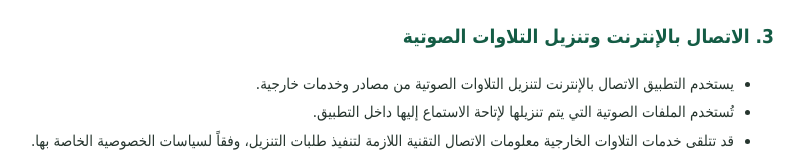
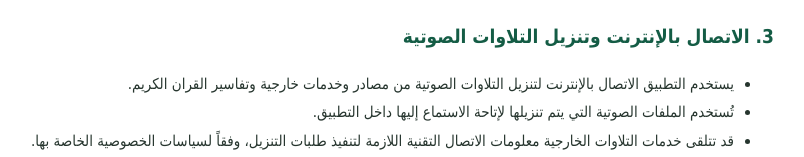
Before and after one commit to alhdad034-PH/quran-privacy-policy, a plain HTML site: page index.html in a window 1280 px wide. Shown: the part 573-730 px from the top of the page, without its empty margins (244-1048 px from the left). Drawn offline with Linux system fonts and the light colour scheme.

Commit message:
Update index.html

```diff
--- a/index.html
+++ b/index.html
@@ -76,10 +76,10 @@
   <h2>3. الاتصال بالإنترنت وتنزيل التلاوات الصوتية</h2>
   <ul>
     <li>يستخدم التطبيق الاتصال بالإنترنت لتنزيل التلاوات الصوتية
-    من مصادر وخدمات خارجية.</li>
+    من مصادر وخدمات خارجية وتفاسير القران الكريم.</li>
     <li>تُستخدم الملفات الصوتية التي يتم تنزيلها لإتاحة الاستماع
     إليها داخل التطبيق.</li>
-    <li>قد تتلقى خدمات التلاوات الخارجية معلومات الاتصال التقنية
+    <li> قد تتلقى خدمات التلاوات الخارجية معلومات الاتصال التقنية
     اللازمة لتنفيذ طلبات التنزيل، وفقاً لسياسات الخصوصية الخاصة بها.</li>
     <li>لا يرسل التطبيق عمداً بيانات القراءة الشخصية أو السور
     المفضلة أو العلامات المرجعية إلى خدمات التلاوات.</li>
```
